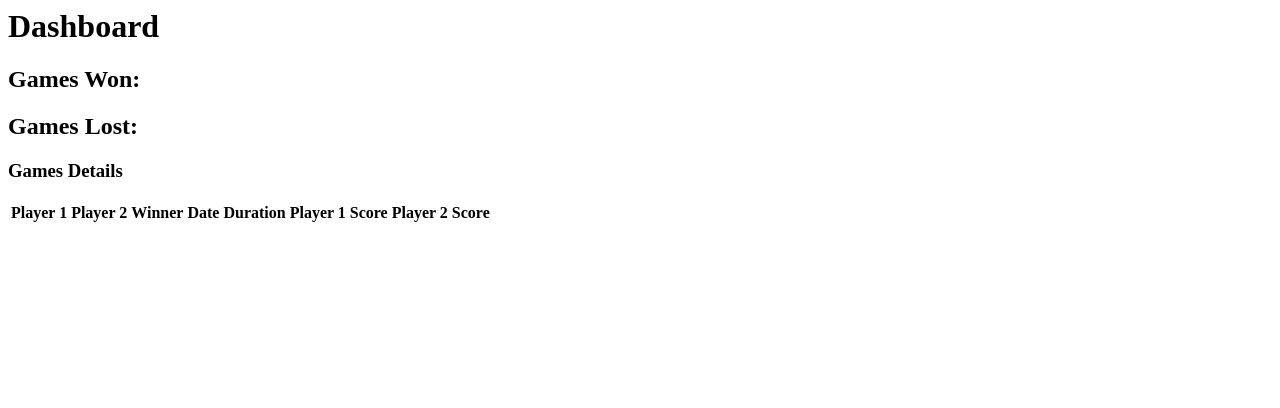
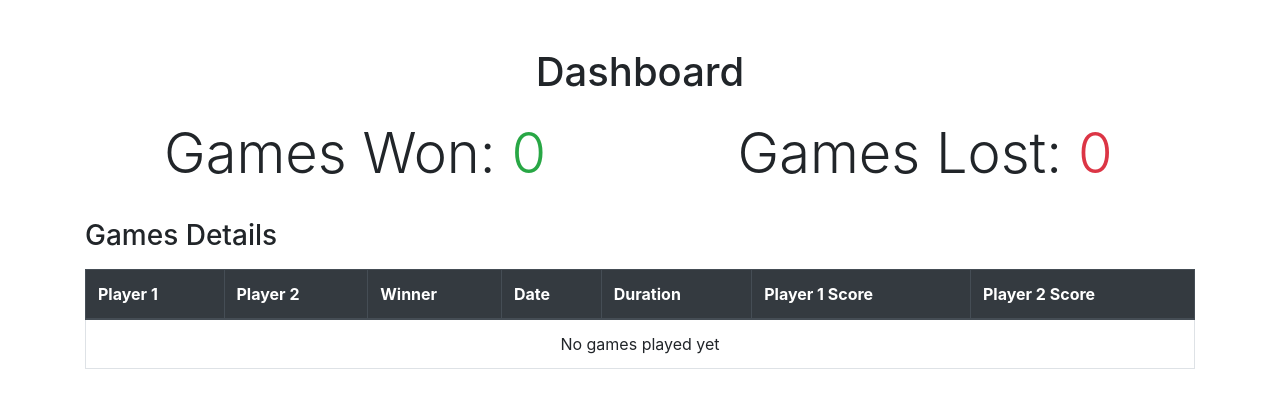
Before and after one commit to acaravantesnov/ft_transcendence, a Django app: template docker/djangoapp/srcs/TranscendenceApp/templates/dashboard.html in a window 1280 px wide. Shown: the top 408 px of the page. Run offline with Django 4.2, Linux system fonts and the light colour scheme; the template is opened without the code that fills it, so the values that code supplies are empty; some libraries are stand-ins or nearby versions.

Commit message:
dashboard funcionando

```diff
--- a/docker/djangoapp/srcs/TranscendenceApp/templates/dashboard.html
+++ b/docker/djangoapp/srcs/TranscendenceApp/templates/dashboard.html
@@ -1,74 +1,29 @@
 {% load static %}
 
-
-<!--<div class="container">
-    <div class="jumbotron text-center">
-        <h1 class="display-4">Dashboard</h1>
-        <hr class="my-4">
-        <div class="row">
-            <div class="col-md-6">
-                <div class="card">
-                    <div class="card-body">
-                        <h5 class="card-title">Partidas Ganadas</h5>
-                        <p class="card-text display-1">{{ games_won }}</p>
+<!DOCTYPE html>
+<html lang="en">
+<head>
+    <meta charset="UTF-8">
+    <meta name="viewport" content="width=device-width, initial-scale=1.0">
+    <title>Dashboard</title>
+    <link rel="stylesheet" href="https://maxcdn.bootstrapcdn.com/bootstrap/4.5.2/css/bootstrap.min.css">
+</head>
+<body>
+    <div class="container mt-5">
+        <h1 class="text-center mb-4">Dashboard</h1>
+        <div class="row mb-4">
+            <div class="col-md-6 text-center">
+                <h2 class="display-4">Games Won: <span id="games-won" class="text-success">0</span></h2>
+            </div>
+            <div class="col-md-6 text-center">
+                <h2 class="display-4">Games Lost: <span id="games-lost" class="text-danger">0</span></h2>
             </div>
         </div>
-            </div>
-            <div class="col-md-6">
-                <div class="card">
-                    <div class="card-body">
-                        <h5 class="card-title">Partidas Perdidas</h5>
-                        <p class="card-text display-1">{{ games_lost }}</p>
-                    </div>
-                </div>
-            </div>
-        </div>
-    </div>
-    <h2 class="mt-5">Desglose por Oponentes</h2>
-    <table class="table table-bordered mt-3">
-        <thead>
-            <tr>
-                <th>Oponente</th>
-                <th>Partidas Ganadas</th>
-                <th>Partidas Perdidas</th>
-            </tr>
-        </thead>
-        <tbody>
-            {% for opponent in opponents_won %}
-                <tr>
-                    <td>
-                        {% if opponent.player1 != user.id %}
-                            {{ opponent.player1.username }}
-                        {% else %}
-                            {{ opponent.player2.username }}
-                        {% endif %}
-                    </td>
-                    <td>{{ opponent.total }}</td>
-                    <td>0</td>
-                </tr>
-            {% endfor %}
-            {% for opponent in opponents_lost %}
-                <tr>
-                    <td>{{ opponent.winner.username }}</td>
-                    <td>0</td>
-                    <td>{{ opponent.total }}</td>
-                </tr>
-            {% endfor %}
-        </tbody>
-    </table>
-</div>-->
-
-
-<body>
-    <h1>Dashboard</h1>
         <div>
-        <h2>Games Won: <span id="games-won"></span></h2>
-        <h2>Games Lost: <span id="games-lost"></span></h2>
-    </div>
-    <div>
-        <h3>Games Details</h3>
-        <table>
-            <thead>
+            <h3 class="mb-3">Games Details</h3>
+            <div class="table-responsive">
+                <table class="table table-bordered table-hover">
+                    <thead class="thead-dark">
                         <tr>
                             <th>Player 1</th>
                             <th>Player 2</th>
@@ -79,10 +34,19 @@
                             <th>Player 2 Score</th>
                         </tr>
                     </thead>
-            <tbody id="games-list"></tbody>
+                    <tbody id="games-list">
+                        <tr>
+                            <td colspan="7" class="text-center">No games played yet</td>
+                        </tr>
+                    </tbody>
                 </table>
             </div>
+        </div>
         <div id="username" style="display: none;">{{ username }}</div>
-
+    </div>
+    <script src="https://code.jquery.com/jquery-3.5.1.slim.min.js"></script>
+    <script src="https://cdn.jsdelivr.net/npm/@popperjs/core@2.9.2/dist/umd/popper.min.js"></script>
+    <script src="https://maxcdn.bootstrapcdn.com/bootstrap/4.5.2/js/bootstrap.min.js"></script>
     <script src="{% static 'js/dashboard.js' %}"></script>
 </body>
+</html>
--- a/docker/djangoapp/srcs/TranscendenceApp/views.py
+++ b/docker/djangoapp/srcs/TranscendenceApp/views.py
@@ -102,7 +102,7 @@ def leaderboards(request, username):
 #    form = signUser()
 #    return render(request, 'signIn.html', {'form': form})
 
-def dashboard(request):
+def dashboard(request, username):
     return render(request, 'dashboard.html', {'username': request.user.username})
 
 
--- a/docker/djangoapp/srcs/static/js/dashboard.js
+++ b/docker/djangoapp/srcs/static/js/dashboard.js
@@ -4,10 +4,13 @@ document.addEventListener('DOMContentLoaded', function() {
     fetch(`getDashboard/${username}/`)
         .then(response => response.json())
         .then(data => {
-            document.getElementById('games-won').textContent = data.games_won;
-            document.getElementById('games-lost').textContent = data.games_lost;
+            document.getElementById('games-won').textContent = data.games_won || 0;
+            document.getElementById('games-lost').textContent = data.games_lost || 0;
 
             const gamesList = document.getElementById('games-list');
+            if (data.games_list.length === 0) {
+                gamesList.innerHTML = '<tr><td colspan="7" class="text-center">No games played yet</td></tr>';
+            } else {
                 data.games_list.forEach(game => {
                     const row = document.createElement('tr');
                     row.innerHTML = `
@@ -21,6 +24,7 @@ document.addEventListener('DOMContentLoaded', function() {
                     `;
                     gamesList.appendChild(row);
                 });
+            }
         })
         .catch(error => console.error('Error fetching dashboard data:', error));
 });
```
Lines whose indentation alone changed are shown as unchanged.
